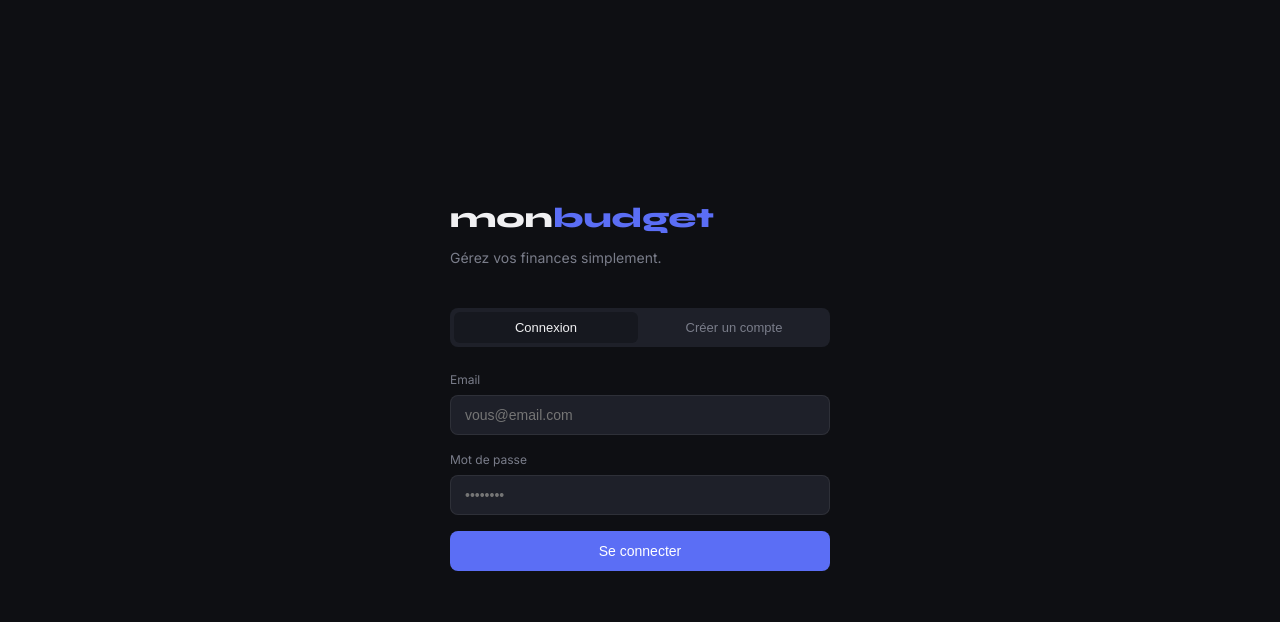
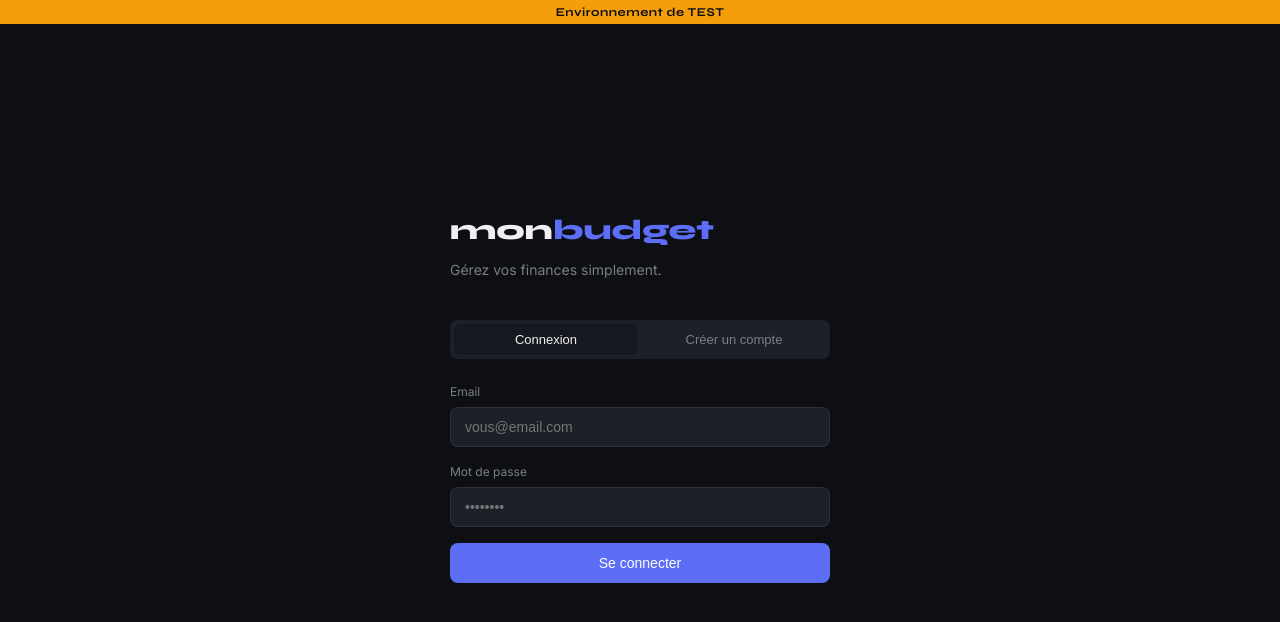
Before and after one commit to adum42/monbudget, a plain HTML site: page index.html in a window 1280 px wide. Drawn offline with nearby package versions, Linux system fonts and the light colour scheme.

Commit message:
feat(front): aiguillage prod/test de la base Supabase selon le domaine refs #20 (#29)
- Table ENVIRONNEMENTS (prod, test) avec URL et clé anon de chaque projet.
- Fonction pure choisirEnvironnement(hostname) : liste blanche DOMAINES_PROD
  (monbudget-lilac.vercel.app) -> prod, tout le reste -> test.
- Log console au démarrage : [monbudget] environnement : <env>.
- Hors prod : bandeau fixe « Environnement de TEST » en haut de l'écran.


Claude-Session: https://claude.ai/code/session_01AuZziYCQ8BRctyFQYoE27o

Co-authored-by: Claude <noreply@anthropic.com>

```diff
--- a/index.html
+++ b/index.html
@@ -11,6 +11,13 @@
 :root{--bg:#0E0F13;--surface:#16181F;--surface2:#1E2029;--border:rgba(255,255,255,0.07);--text:#F0F0F2;--muted:#7A7D8A;--accent:#5B6EF5;--accent-soft:rgba(91,110,245,0.15);--green:#22C97A;--green-soft:rgba(34,201,122,0.12);--red:#F05252;--red-soft:rgba(240,82,82,0.12);--radius:12px;--radius-sm:8px;box-sizing:border-box;padding-top:env(safe-area-inset-top,0px);padding-bottom:env(safe-area-inset-bottom,0px);}
 *,*::before,*::after{box-sizing:inherit;margin:0;padding:0;}
 html,body{height:100%;background:var(--bg);color:var(--text);font-family:'Inter',sans-serif;font-size:14px;line-height:1.5;}
+
+/* BANDEAU ENVIRONNEMENT DE TEST */
+#env-banner{display:none;position:fixed;top:env(safe-area-inset-top,0px);left:0;right:0;height:24px;line-height:24px;z-index:200;background:#F59E0B;color:var(--bg);font-family:'Syne',sans-serif;font-size:12px;font-weight:700;letter-spacing:.04em;text-align:center;pointer-events:none;}
+body.env-test #env-banner{display:block;}
+body.env-test{padding-top:24px;}
+body.env-test header{top:calc(24px + env(safe-area-inset-top,0px));}
+body.env-test #auth-screen,body.env-test #app-screen{min-height:calc(100vh - 24px);}
 
 /* AUTH */
 #auth-screen{display:flex;align-items:center;justify-content:center;min-height:100vh;padding:24px;}
@@ -226,6 +233,9 @@ main{flex:1;padding:24px;max-width:960px;width:100%;margin:0 auto;}
 </style>
 </head>
 <body>
+
+<!-- BANDEAU ENVIRONNEMENT (visible hors prod uniquement) -->
+<div id="env-banner" role="status">Environnement de TEST</div>
 
 <!-- AUTH -->
 <div id="auth-screen">
@@ -489,8 +499,23 @@ main{flex:1;padding:24px;max-width:960px;width:100%;margin:0 auto;}
 </div>
 
 <script>
-const SUPABASE_URL='https://artvpflfhvouyngzgqob.supabase.co';
-const SUPABASE_KEY='eyJhbGciOiJIUzI1NiIsInR5cCI6IkpXVCJ9.eyJpc3MiOiJzdXBhYmFzZSIsInJlZiI6ImFydHZwZmxmaHZvdXluZ3pncW9iIiwicm9sZSI6ImFub24iLCJpYXQiOjE3OTAzMzM1NjEsImV4cCI6MjEwNTkwOTU2MX0.C9RRUEdN6Ze3F_bH3a0vQXDOQiN09fESLXkbgfzRRcE';
+// ── ENVIRONNEMENT (prod / test) ───────────────────────
+// Clés anon uniquement : publiques par nature, la sécurité repose sur la RLS.
+const ENVIRONNEMENTS={
+  prod:{url:'https://artvpflfhvouyngzgqob.supabase.co',key:'eyJhbGciOiJIUzI1NiIsInR5cCI6IkpXVCJ9.eyJpc3MiOiJzdXBhYmFzZSIsInJlZiI6ImFydHZwZmxmaHZvdXluZ3pncW9iIiwicm9sZSI6ImFub24iLCJpYXQiOjE3OTAzMzM1NjEsImV4cCI6MjEwNTkwOTU2MX0.C9RRUEdN6Ze3F_bH3a0vQXDOQiN09fESLXkbgfzRRcE'},
+  test:{url:'https://ebupazakzfbpptmlrzze.supabase.co',key:'eyJhbGciOiJIUzI1NiIsInR5cCI6IkpXVCJ9.eyJpc3MiOiJzdXBhYmFzZSIsInJlZiI6ImVidXBhemFremZicHB0bWxyenplIiwicm9sZSI6ImFub24iLCJpYXQiOjE3OTMyNzk0MDgsImV4cCI6MjEwODg1NTQwOH0.QQ7FrSr-Z2zPADASR4Up0ZHhj6ntpCUIqDmITvFw_s0'}
+};
+// Liste blanche : seuls ces domaines exacts vont sur la prod.
+const DOMAINES_PROD=['monbudget-lilac.vercel.app'];
+// Fonction pure : renvoie 'prod' si le hostname est exactement un domaine de prod, 'test' dans tous les autres cas.
+function choisirEnvironnement(hostname){
+  return (typeof hostname==='string'&&DOMAINES_PROD.includes(hostname.toLowerCase()))?'prod':'test';
+}
+const ENV=choisirEnvironnement(location.hostname);
+console.log('[monbudget] environnement : '+ENV);
+if(ENV!=='prod')document.body.classList.add('env-test');
+const SUPABASE_URL=ENVIRONNEMENTS[ENV].url;
+const SUPABASE_KEY=ENVIRONNEMENTS[ENV].key;
 const sb=supabase.createClient(SUPABASE_URL,SUPABASE_KEY);
 
 let currentUser=null,categories=[],transactions=[],comptes=[],soldes=[];
```
